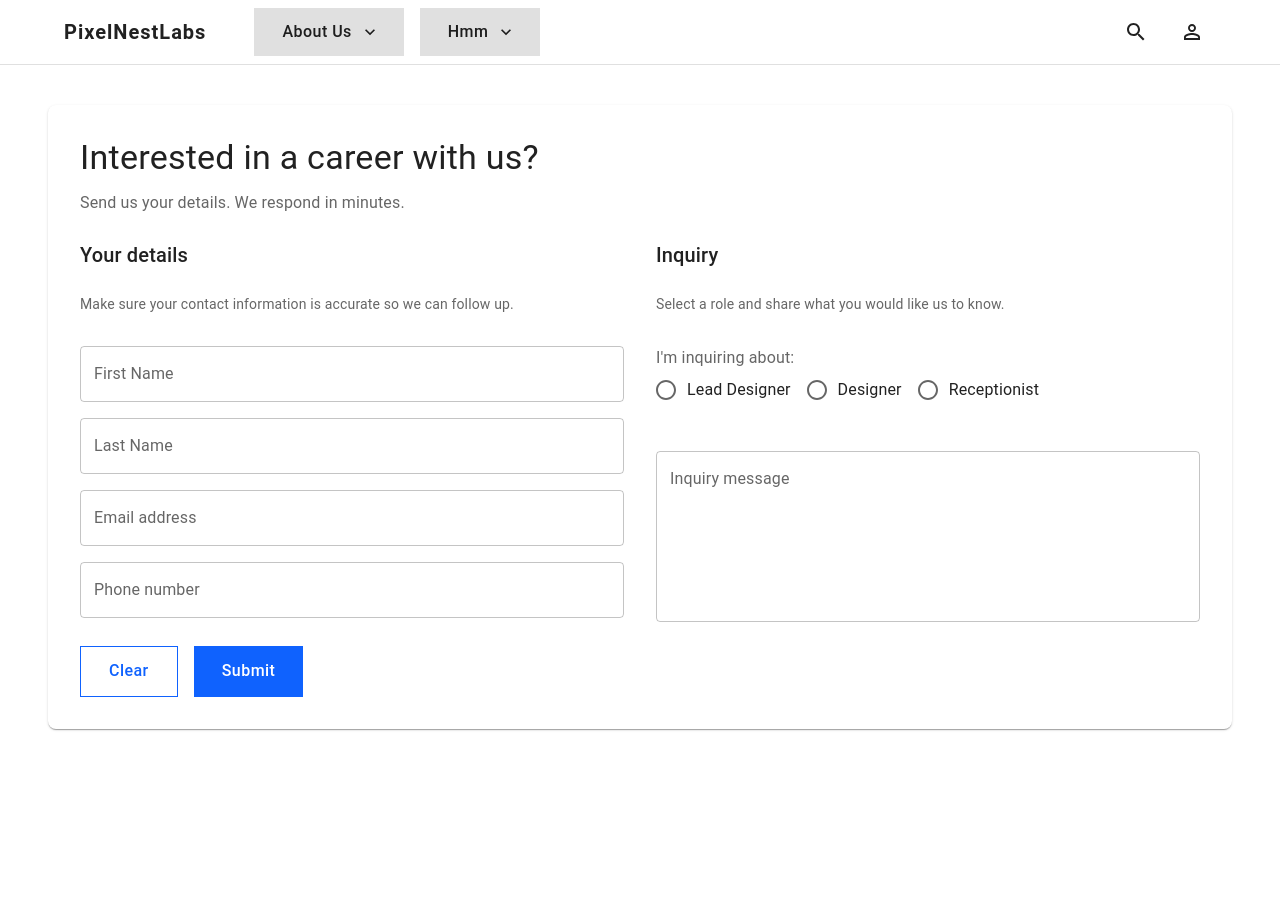
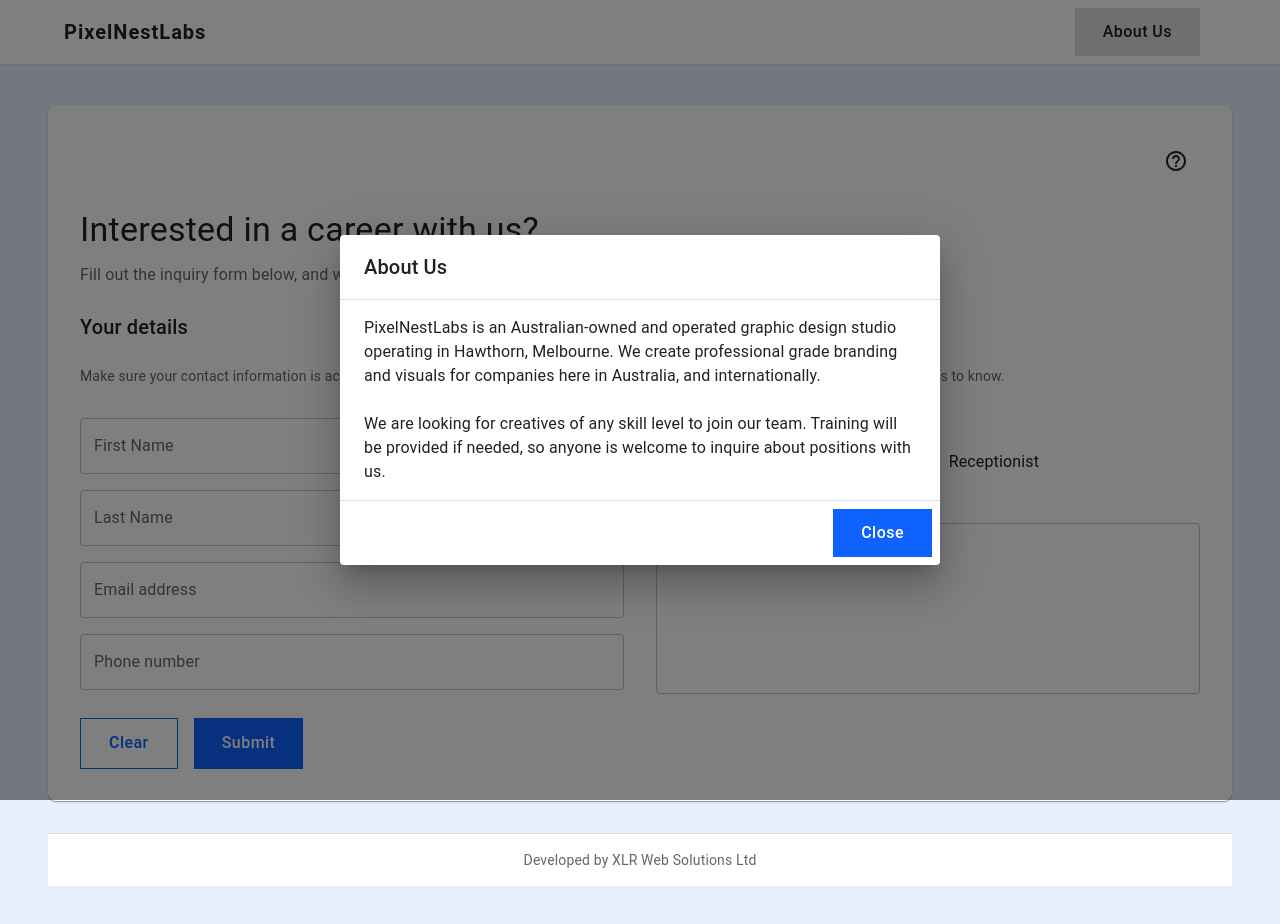
Before and after one commit to pancakeparlour/spam-detector-webapp, a React (Create React App) app in the folder frontend/: page / in a window 1280 px wide. Both pictures are taken after a click on the button "About Us". Shown: the top 924 px of the page. Before the commit the page ends 865 px from the top, so only its background shows below. Built offline with nearby package versions, Linux system fonts and the light colour scheme.

Commit message:
UI additions

```diff
--- a/frontend/src/App.css
+++ b/frontend/src/App.css
@@ -36,3 +36,10 @@
     transform: rotate(360deg);
   }
 }
+
+.tooltip {
+  background-color: #cdcdcdfd !important;
+  color: #000 !important;
+  border-radius: 6px !important;
+  font-size: 0.95rem !important;
+}
--- a/frontend/src/App.js
+++ b/frontend/src/App.js
@@ -14,7 +14,7 @@ function App() {
           pt: { xs: 3, md: 5 },
           px: { xs: 2, md: 6 },
           pb: 6,
-          backgroundColor: 'background.default',
+          backgroundColor: '#e6f0ff',
           minHeight: '100vh',
         }}
       >
--- /dev/null
+++ b/frontend/src/components/AboutUsPopup.jsx
@@ -0,0 +1,30 @@
+import React from 'react';
+import {
+  Dialog,
+  DialogTitle,
+  DialogContent,
+  DialogActions,
+  Button,
+  Typography,
+  Box,
+} from '@mui/material';
+
+// play around w/ this component for data viz. separate code
+// into more files if needed
+function AboutUsPopup({ open, onClose, result }) {
+  return (
+    <Dialog open={open} onClose={onClose} maxWidth="sm" fullWidth>
+      <DialogTitle>About Us</DialogTitle>
+      <DialogContent dividers>
+        PixelNestLabs is an Australian-owned and operated graphic design studio operating in Hawthorn, Melbourne. We create professional grade branding and visuals for companies here in Australia, and internationally.
+        <br /><br />
+        We are looking for creatives of any skill level to join our team. Training will be provided if needed, so anyone is welcome to inquire about positions with us.
+      </DialogContent>
+      <DialogActions>
+        <Button onClick={onClose} variant="contained">Close</Button>
+      </DialogActions>
+    </Dialog>
+  );
+}
+
+export default AboutUsPopup;
--- a/frontend/src/components/InquiryForm.jsx
+++ b/frontend/src/components/InquiryForm.jsx
@@ -1,5 +1,6 @@
 import React, { useState } from 'react';
 import InquiryResultPopup from './InquiryResultPopup';
+import '../App.css';
 import {
   Alert,
   Box,
@@ -12,7 +13,10 @@ import {
   RadioGroup,
   TextField,
   Typography,
+  Tooltip,
+  IconButton,
 } from '@mui/material';
+import { HelpOutline as HelpOutlineIcon } from '@mui/icons-material';
 import axios from 'axios';
 
 function InquiryForm() {
@@ -32,6 +36,9 @@ function InquiryForm() {
   // state for holding the result (fr data viz) from backend
   const [resultData, setResultData] = useState(null);
   const [resultOpen, setResultOpen] = useState(false);
+
+  // state to toggle help tooltips
+  const [showHelp, setShowHelp] = useState(false);
 
   // form submission handler (what happens when user presses 'Submit')
   const submit = async (e) => {
@@ -59,12 +66,10 @@ function InquiryForm() {
     setDefaultErrors(errors);
 
     if (Object.keys(errors).length === 0) {
-      // alert('Form submitted');
       setSubmitMessage('');
       setSubmitError('');
 
       try {
-        // try to post form data to backend
         const response = await axios.post('http://127.0.0.1:8000/inquiry', {
           firstName,
           lastName,
@@ -73,13 +78,12 @@ function InquiryForm() {
           jobRole,
           inquiryBody,
         });
-        // set the submit msg and reset the form
+
         setSubmitMessage('form submitted successfully!');
         setResultData(response.data);
         setResultOpen(true);
         resetForm();
       } catch (err) {
-        // otherwise, show error message that we caught
         setSubmitError('coulnt submit form, pls try again.');
         console.error(err);
       }
@@ -98,6 +102,7 @@ function InquiryForm() {
   };
 
   return (
+    <>
       <Box
         component="form"
         onSubmit={submit}
@@ -111,17 +116,28 @@ function InquiryForm() {
           gap: 3,
         }}
       >
+        {/* Help button at the top */}
+        <Box sx={{ display: 'flex', justifyContent: 'flex-end' }}>
+          <IconButton
+            color="inherit"
+            size="large"
+            onClick={() => setShowHelp((prev) => !prev)}
+          >
+            <HelpOutlineIcon />
+          </IconButton>
+        </Box>
+
         {/* Title box */}
         <Box>
           <Typography variant="h4" component="h2" gutterBottom>
             Interested in a career with us?
           </Typography>
           <Typography variant="body1" color="text.secondary">
-          Send us your details. We respond in minutes.
+            Fill out the inquiry form below, and we will let you know of any job opportunities.
           </Typography>
         </Box>
 
-      {/* Form Content ('Your Details' & 'Inquiry' sections)*/}
+        {/* Form Content ('Your Details' & 'Inquiry' sections) */}
         <Box
           sx={{
             display: 'flex',
@@ -144,6 +160,12 @@ function InquiryForm() {
               Make sure your contact information is accurate so we can follow up.
             </Typography>
 
+            <Tooltip
+              title="Enter your first name here."
+              placement="right"
+              classes={{ tooltip: 'tooltip' }}
+              open={showHelp}
+            >
               <TextField
                 label="First Name"
                 name="firstName"
@@ -154,7 +176,14 @@ function InquiryForm() {
                 error={Boolean(defaultErrors.firstName)}
                 helperText={defaultErrors.firstName}
               />
+            </Tooltip>
 
+            <Tooltip
+              title="Enter your last name here."
+              placement="right"
+              classes={{ tooltip: 'tooltip' }}
+              open={showHelp}
+            >
               <TextField
                 label="Last Name"
                 name="lastName"
@@ -165,7 +194,14 @@ function InquiryForm() {
                 error={Boolean(defaultErrors.lastName)}
                 helperText={defaultErrors.lastName}
               />
+            </Tooltip>
 
+            <Tooltip
+              title="Enter a valid personal email address that you check regularly."
+              placement="right"
+              classes={{ tooltip: 'tooltip' }}
+              open={showHelp}
+            >
               <TextField
                 label="Email address"
                 name="emailAddress"
@@ -177,7 +213,14 @@ function InquiryForm() {
                 error={Boolean(defaultErrors.emailAddress)}
                 helperText={defaultErrors.emailAddress}
               />
+            </Tooltip>
 
+            <Tooltip
+              title="Enter your valid 10-digit phone number."
+              placement="right"
+              classes={{ tooltip: 'tooltip' }}
+              open={showHelp}
+            >
               <TextField
                 label="Phone number"
                 name="phoneNumber"
@@ -189,6 +232,7 @@ function InquiryForm() {
                 error={Boolean(defaultErrors.phoneNumber)}
                 helperText={defaultErrors.phoneNumber}
               />
+            </Tooltip>
           </Box>
 
           <Box
@@ -211,7 +255,14 @@ function InquiryForm() {
               error={Boolean(defaultErrors.jobRole)}
               sx={{ mb: 3 }}
             >
+              <Tooltip
+                title="Select a role you would like to inquire about."
+                placement="top"
+                classes={{ tooltip: 'tooltip' }}
+                open={showHelp}
+              >
                 <FormLabel component="legend">I'm inquiring about:</FormLabel>
+              </Tooltip>
               <RadioGroup
                 row
                 name="jobRole"
@@ -239,6 +290,12 @@ function InquiryForm() {
               )}
             </FormControl>
 
+            <Tooltip
+              title="Include information about your career background, why you're interested, and any questions you have about the role."
+              placement="bottom"
+              classes={{ tooltip: 'tooltip' }}
+              open={showHelp}
+            >
               <TextField
                 label="Inquiry message"
                 name="inquiryBody"
@@ -251,18 +308,33 @@ function InquiryForm() {
                 error={Boolean(defaultErrors.inquiryBody)}
                 helperText={defaultErrors.inquiryBody}
               />
+            </Tooltip>
           </Box>
         </Box>
 
         {/* Clear & Submit buttons box */}
         <Box sx={{ display: 'flex', gap: 2 }}>
+          <Tooltip
+              title="Click to clear all fields in the form."
+              placement="bottom"
+              classes={{ tooltip: 'tooltip' }}
+              open={showHelp}
+            >
             <Button type="button" onClick={resetForm} variant="outlined" color="primary">
               Clear
             </Button>
+          </Tooltip>
 
+          <Tooltip
+              title="Click to submit the form."
+              placement="right"
+              classes={{ tooltip: 'tooltip' }}
+              open={showHelp}
+            >
           <Button type="submit" variant="contained" color="primary">
             Submit
           </Button>
+          </Tooltip>
         </Box>
 
         {/* REMOVE temporary success/error messages */}
@@ -277,6 +349,25 @@ function InquiryForm() {
           result={resultData}
         />
       </Box>
+
+      {/* Footer */}
+      <Box
+        component="footer"
+        sx={{
+          width: '100%',
+          py: 2,
+          textAlign: 'center',
+          borderTop: 1,
+          borderColor: 'divider',
+          mt: 4,
+          backgroundColor: 'background.paper',
+        }}
+      >
+        <Typography variant="body2" color="text.secondary">
+          Developed by XLR Web Solutions Ltd
+        </Typography>
+      </Box>
+    </>
   );
 }
 
--- a/frontend/src/components/NavBar.jsx
+++ b/frontend/src/components/NavBar.jsx
@@ -15,17 +15,16 @@ import {
 import {
   KeyboardArrowDown as KeyboardArrowDownIcon,
   Menu as MenuIcon,
-  PersonOutline as PersonOutlineIcon,
-  Search as SearchIcon,
 } from '@mui/icons-material';
+import AboutUsPopup from './AboutUsPopup';
 
 const navItems = [
-  { label: 'About Us', hasMenu: true },
-  { label: 'Hmm', hasMenu: true },
+  { label: 'About Us' },
 ];
 
 function NavBar() {
   const [mobileOpen, setMobileOpen] = useState(false);
+  const [aboutUsOpen, setAboutUsOpen] = useState(false); // moved inside component
 
   const handleDrawerToggle = () => {
     setMobileOpen((prev) => !prev);
@@ -48,7 +47,12 @@ function NavBar() {
       </Typography>
       <List>
         {navItems.map((item) => (
-          <ListItemButton key={item.label}>
+          <ListItemButton
+            key={item.label}
+            onClick={() => {
+              if (item.label === 'About Us') setAboutUsOpen(true);
+            }}
+          >
             <ListItemText primary={item.label} />
           </ListItemButton>
         ))}
@@ -90,6 +94,7 @@ function NavBar() {
                 display: { xs: 'none', md: 'flex' },
                 alignItems: 'center',
                 gap: 2,
+                marginLeft: 'auto',
               }}
             >
               {navItems.map((item) => (
@@ -101,6 +106,9 @@ function NavBar() {
                       <KeyboardArrowDownIcon fontSize="small" />
                     ) : undefined
                   }
+                  onClick={() => {
+                    if (item.label === 'About Us') setAboutUsOpen(true);
+                  }}
                   sx={{ fontWeight: 500, textTransform: 'none' }}
                 >
                   {item.label}
@@ -110,18 +118,11 @@ function NavBar() {
 
             <Box
               sx={{
-                marginLeft: 'auto',
                 display: 'flex',
                 alignItems: 'center',
-            gap: 1,
-          }}
-        >
-          <IconButton color="inherit" size="large">
-            <SearchIcon />
-          </IconButton>
-          <IconButton color="inherit" size="large">
-            <PersonOutlineIcon />
-          </IconButton>
+                gap: 1,
+              }}
+            >
               <IconButton
                 color="inherit"
                 size="large"
@@ -148,6 +149,12 @@ function NavBar() {
       >
         {drawerContent}
       </Drawer>
+
+      {/* About Us popup */}
+      <AboutUsPopup
+        open={aboutUsOpen}
+        onClose={() => setAboutUsOpen(false)}
+      />
     </>
   );
 }
```
Also changed, not shown: 1 other file (tests, documents, lock files or other folders). Lines whose indentation alone changed are shown as unchanged.
